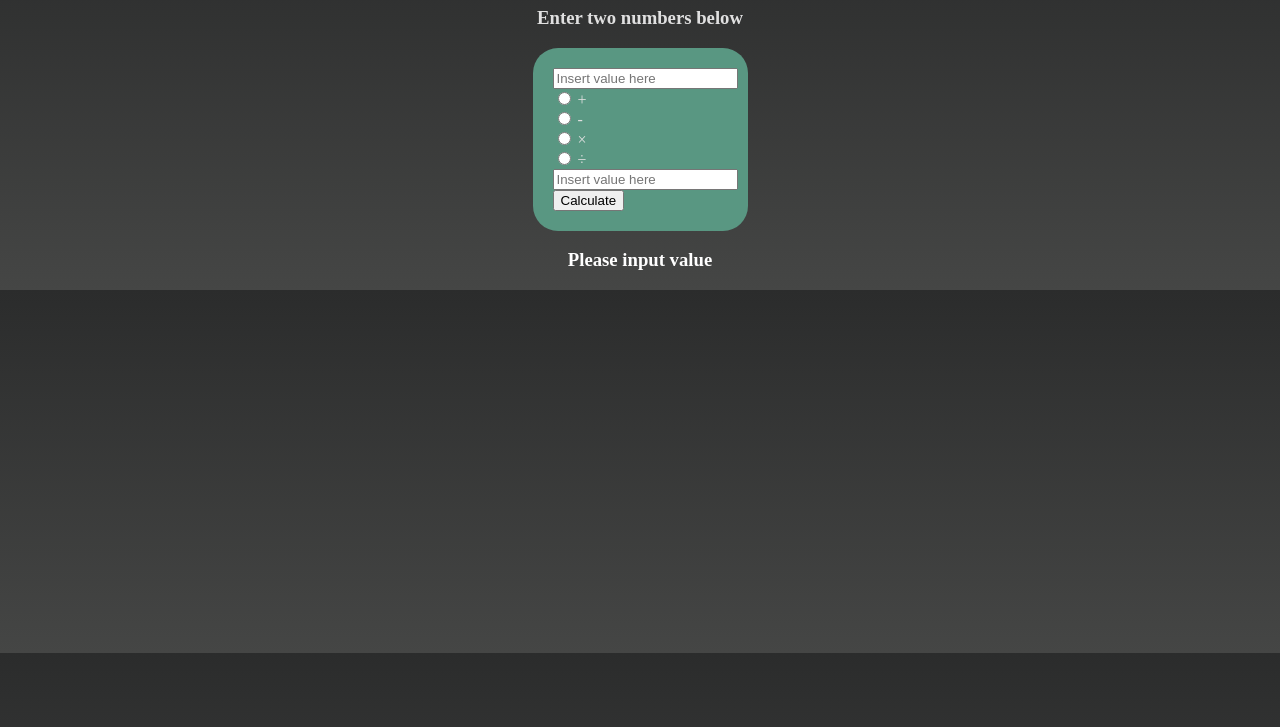
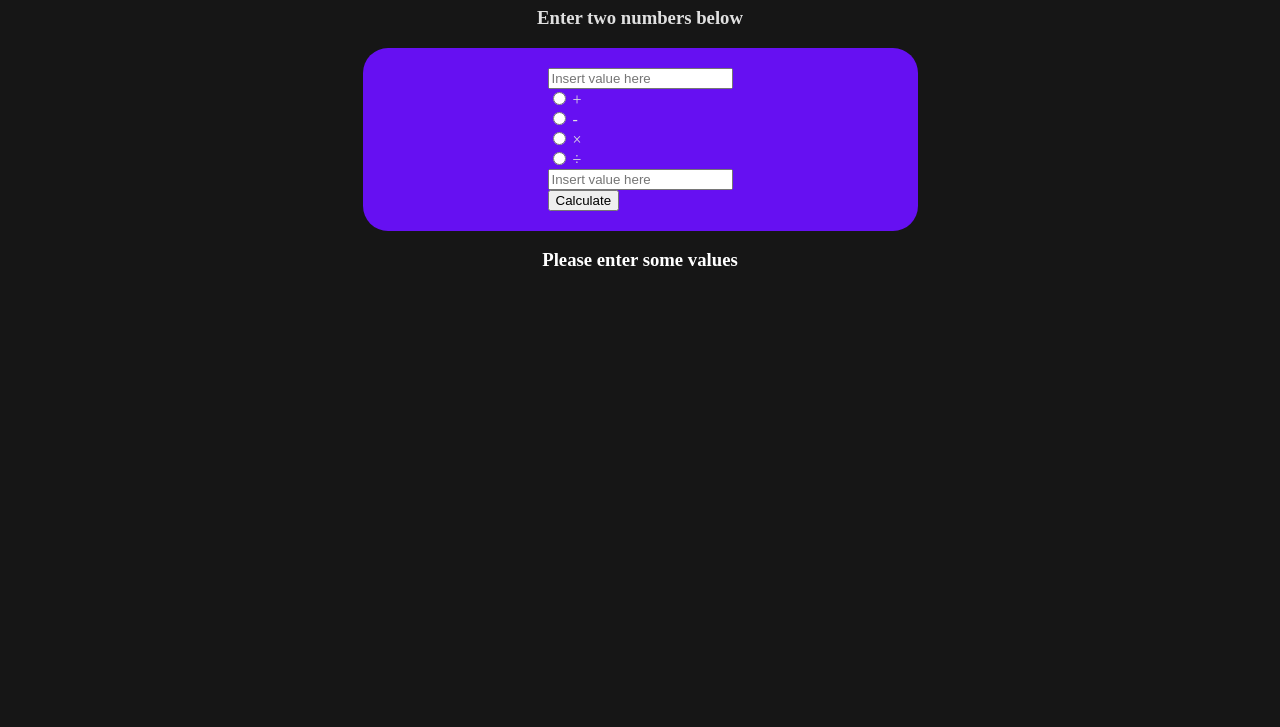
Before and after one commit to sunflowerthomas/Calculator, a plain HTML site: page index.html in a window 1280 px wide. Shown: the part 73-800 px from the top of the page. Drawn offline with Linux system fonts and the light colour scheme.

Commit message:
New styles

```diff
--- a/calc.js
+++ b/calc.js
@@ -25,6 +25,6 @@ function calculate() {
         output.innerHTML = (num1.value / num2.value);
     }
     else {
-        output.innerHTML = "Error"
+        output.innerHTML = "Error: Don't forgot to fill out all fields!"
     }
 }
--- a/index.html
+++ b/index.html
@@ -21,6 +21,6 @@
             <input type="number" id="2num" name="2num" value="" placeholder="Insert value here"><br>
             <input class="Select" type="button" value="Calculate" onclick="calculate()">
         </form></div>
-        <h3 class="OutputNum" id="output">Please input value</h3>
+        <h3 class="OutputNum" id="output">Please enter some values</h3>
     </body>
 </html>
--- a/style.css
+++ b/style.css
@@ -1,9 +1,12 @@
 #calc {
-    background-color: rgb(89, 151, 130);
+    background-color: #6610f2;
     padding: 20px;
     margin: auto;
     border-radius: 25px;
-    width: 175px;
+    width: 515px;
+    align-items: center;
+    display: flex;
+    justify-content: center;
 }
 
 /*
@@ -11,7 +14,7 @@
 */
 
 body {
-    background: linear-gradient(#2b2c2c, #454645);
+    background-color: #161616;
     color: rgb(224, 224, 224);
 }
 
@@ -34,3 +37,7 @@ h1 {
 h3 {
     text-align: center;
 }
+
+.Select {
+    cursor: pointer;
+}
```
